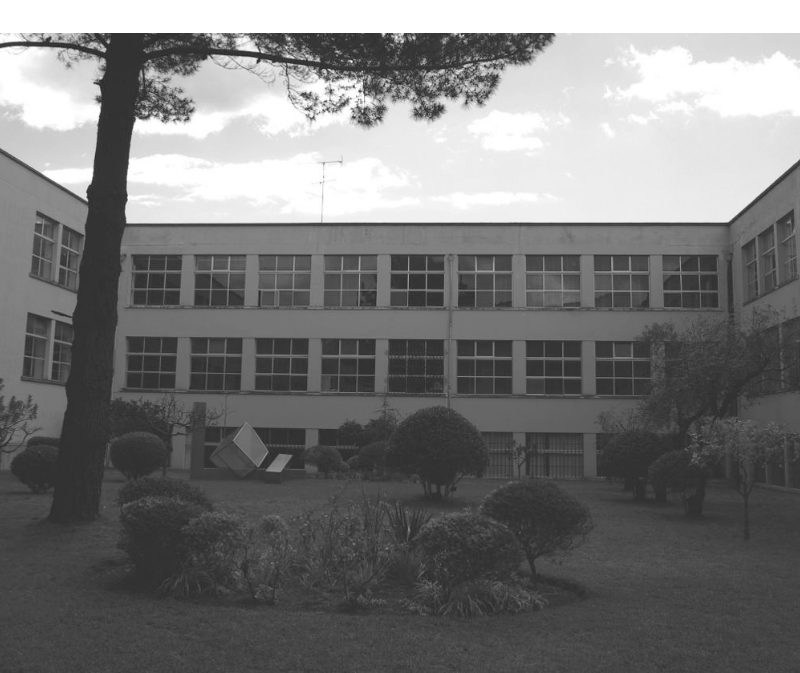
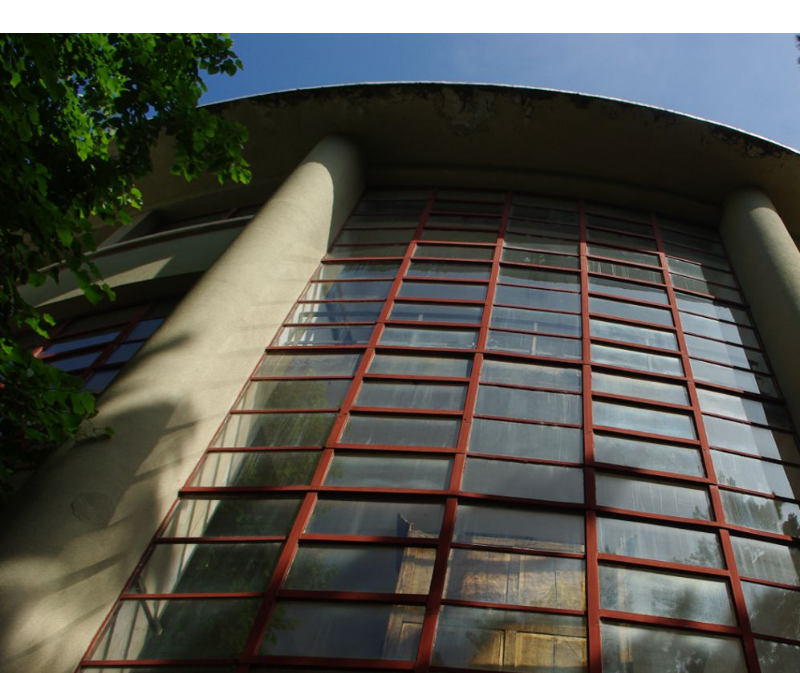
Before and after one commit to jeKnowledge/jfalcao-v2, an Electron app: page index.html in a window 800 px wide. Shown: the part 127-800 px from the top of the page. Drawn offline with Linux system fonts and the light colour scheme.

Commit message:
background image properly loading

```diff
--- a/app.js
+++ b/app.js
@@ -1,8 +1,12 @@
 var app = {};
 
+document.getElementById('images').style.backgroundImage="url(foto1.JPG)";
+
+
 $(document).ready(function () {
-  app.images = ['foto1.JPG', 'foto3.JPG', 'foto4.JPG','foto5.JPG','foto6.JPG','foto7.JPG'];
+  app.images = ['foto1.JPG', 'foto2.JPG', 'foto3.JPG', 'foto4.JPG','foto5.JPG','foto6.JPG','foto7.JPG'];
   app.currentImage = 0;
+
 
   /* Preload all images */
   $(app.images).each(function (index, value) {
@@ -33,6 +37,8 @@ var changeImage = function (direction) {
   }
 
   var image = $('#images');
+
+
 
   $(image).fadeOut('slow', function () {
     $(image).css('background', "url('" + app.images[app.currentImage] + "') no-repeat center center fixed");
--- a/style.css
+++ b/style.css
@@ -47,7 +47,7 @@ html, body {
 #images {
   width: 100%;
   height: 100%;
-  background: url('foto2.JPG') no-repeat center center fixed;
+  /*background: url('foto2.JPG') no-repeat center center fixed;*/
   background-size: cover;
   top: 20%;
   position: fixed;
```
